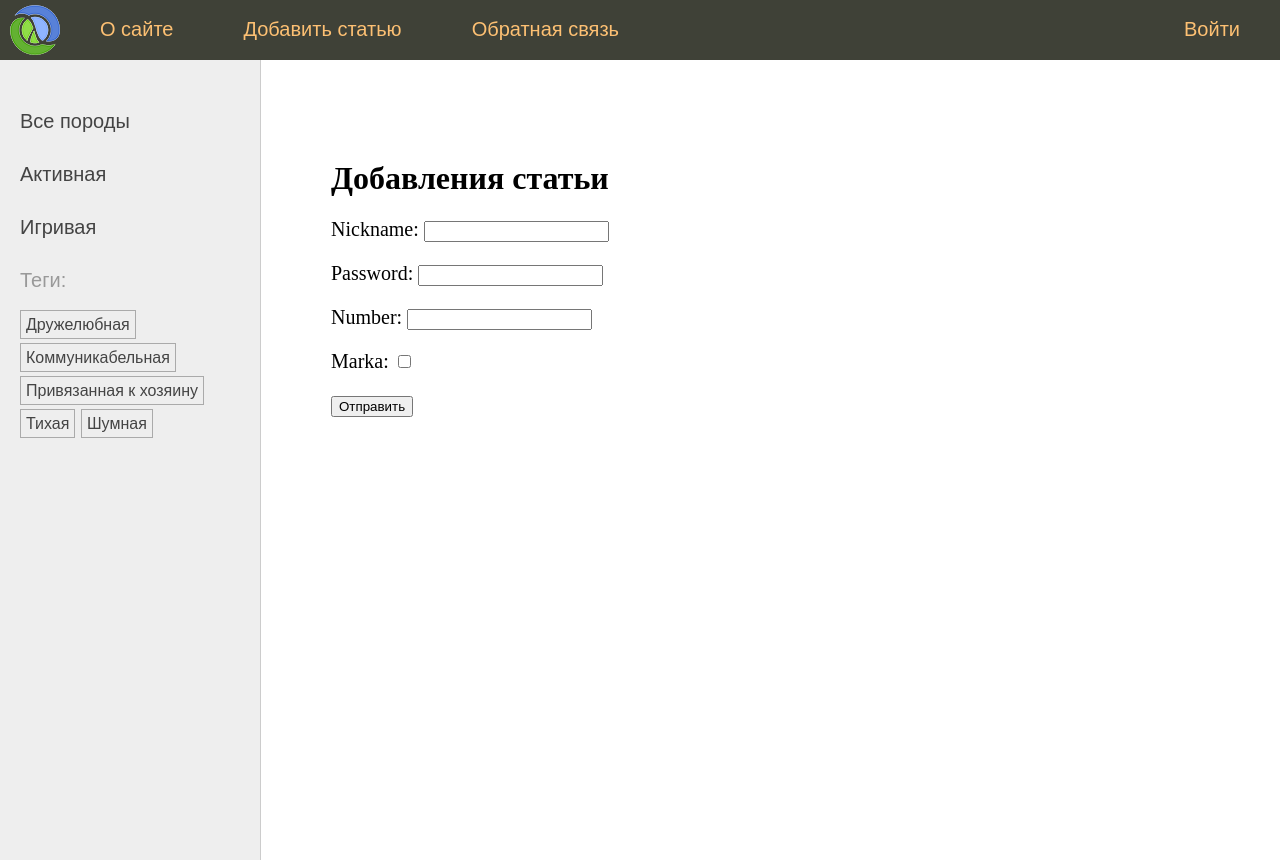
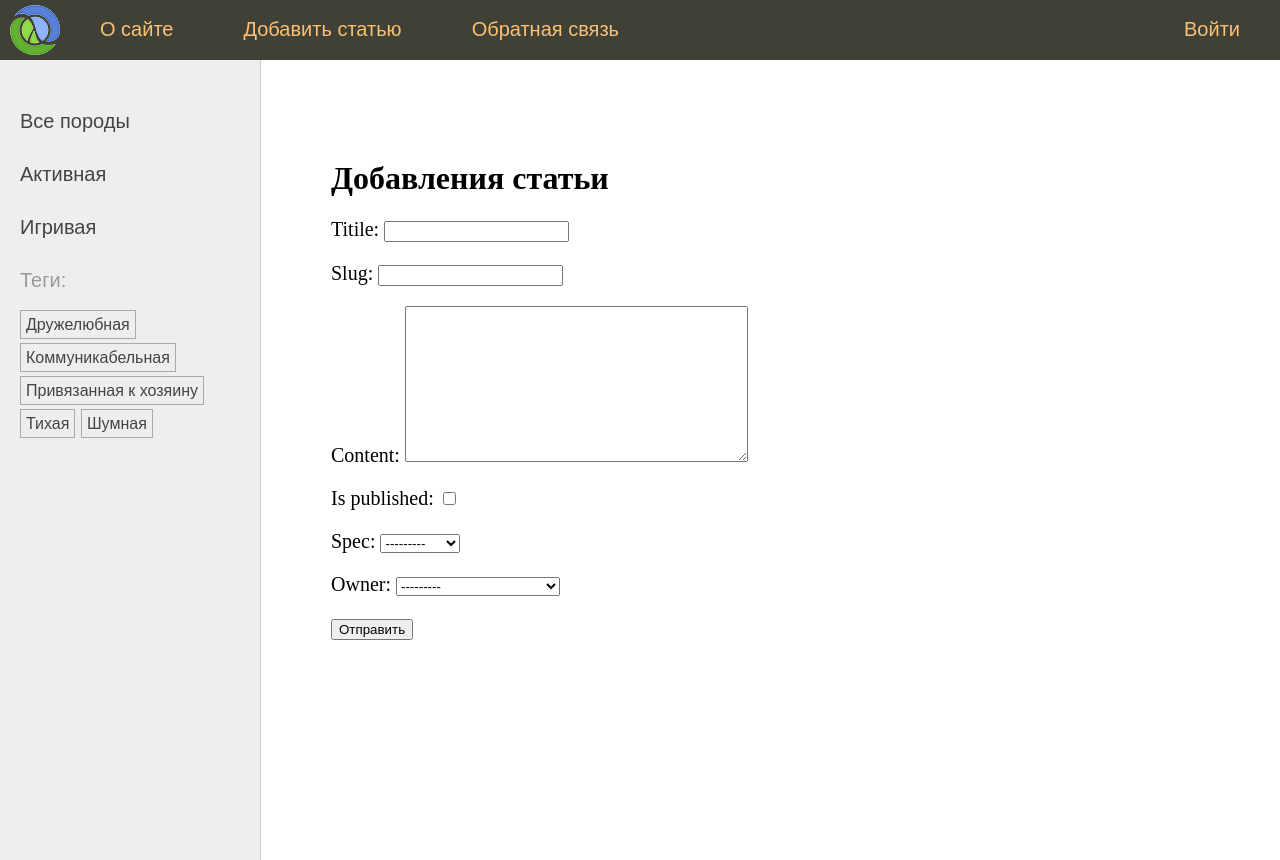
Before and after one commit to w1ntexx/Django, a Django app: page /addpage/ in a window 1280 px wide. Run offline with Django 4.2, Linux system fonts and the light colour scheme; data comes from the database, SQL or seed files in the repository.

Commit message:
add forms

```diff
--- a/sitetimix/cats/admin.py
+++ b/sitetimix/cats/admin.py
@@ -27,7 +27,7 @@
     # readonly_fields = ["slug"]
     prepopulated_fields = {"slug": ("title", )} # автозаполнение
     list_display = ("title", "time_create", "is_published", "spec", "brief_info")
-    list_display_links = ("title", )
+    list_display_links = ("title",)
     # сортировка исключительно для админ панели
     ordering = ["-time_create", "title"]
     # если мы что-то добавляем в editable должны убрать из links
--- /dev/null
+++ b/sitetimix/cats/forms.py
@@ -0,0 +1,11 @@
+from django import forms
+from .models import Species, Owner
+
+
+class AddPostForm(forms.Form): # не связанная с моделью
+    titile = forms.CharField(max_length=255)
+    slug = forms.SlugField(max_length=255)
+    content = forms.CharField(widget=forms.Textarea(), required=False)
+    is_published = forms.BooleanField(required=False)
+    spec = forms.ModelChoiceField(queryset=Species.objects.all())
+    owner = forms.ModelChoiceField(queryset=Owner.objects.all(), required=False)
--- a/sitetimix/cats/templates/cats/addpage.html
+++ b/sitetimix/cats/templates/cats/addpage.html
@@ -1,12 +1,10 @@
-{% extends "base.html" %}
+{% extends 'base.html' %}
 
 {% block content %}
 <h1>{{ title }}</h1>
-<form action="">
-    <p><label for="id_1">Nickname: </label><input type="text", id="id_1"></p>
-    <p><label for="id_2">Password: </label><input type="password", id="id_2"></p>
-    <p><label for="id_3">Number: </label><input type="number", id="id_3"></p>
-    <p><label for="id_4">Marka: </label><input type="checkbox", id="id_4"></p>
+<form action="" method="post">
+    {% csrf_token %}
+    {{ form.as_p }}
     <p><button type="submit">Отправить</button></p>
 </form>
 {% endblock %}
--- a/sitetimix/cats/views.py
+++ b/sitetimix/cats/views.py
@@ -8,7 +8,8 @@
 from django.urls import reverse
 from django.template.loader import render_to_string
 from django.template.defaultfilters import slugify, first
-from cats.models import Cat, Species, TagPost
+from .models import Cat, Species, TagPost
+from .forms import AddPostForm
 
 
 menu = [
@@ -54,7 +55,19 @@
 
 
 def add_page(request):
-    return render(request, "cats/addpage.html", {"menu": menu, "title": "Добавления статьи"})
+    if request.method == "POST":
+        form = AddPostForm(request.POST)
+        if form.is_valid():
+            print(form.cleaned_data)
+    else:
+        form = AddPostForm()
+
+    data = {
+       "menu": menu,
+       "title": "Добавления статьи",
+       "form": form,
+       }
+    return render(request, "cats/addpage.html", data)
 
 
 def contact(request):
```
Also changed, not shown: sitetimix/cats/models.py (line endings or trailing spaces).
